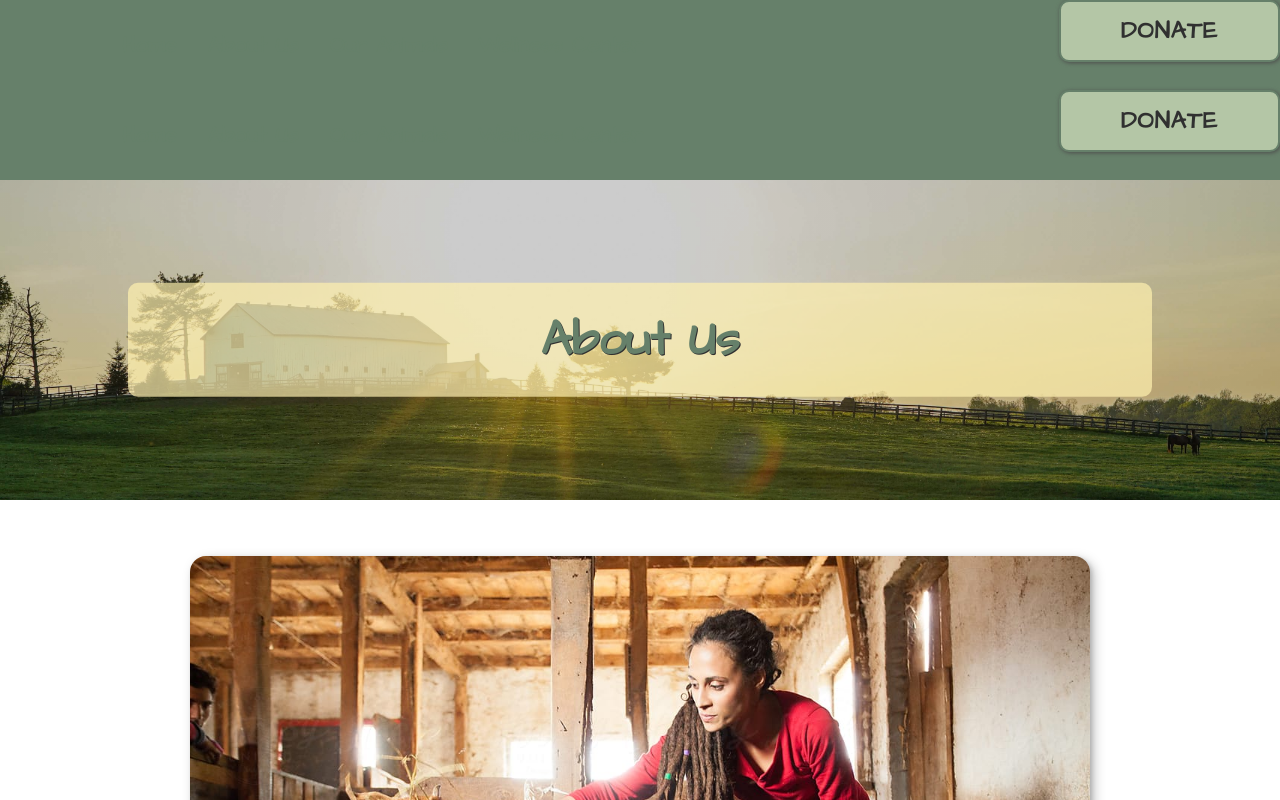
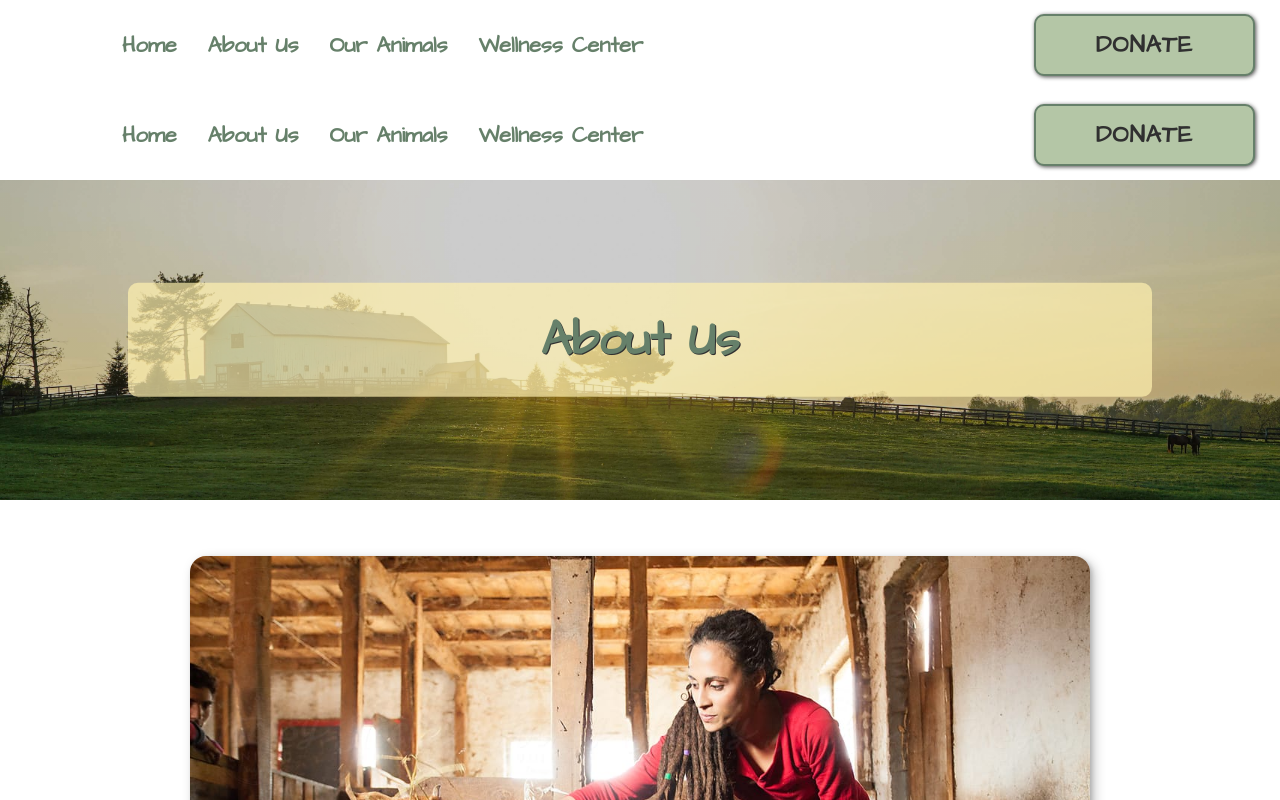
Before and after one commit to dillerwin/harmony-farms, a React (Create React App) app in the folder client/: page /about in a window 1280 px wide. Shown: the top 800 px of the page. Built offline with nearby package versions, Linux system fonts and the light colour scheme.

Commit message:
navbar css

```diff
--- a/client/src/App.css
+++ b/client/src/App.css
@@ -45,7 +45,7 @@
 
 /* --- Navbar styling --- */
 .Navbar {
-  background-color: var(--clr-drk-green);
+  background-color: white;
   width: 100%;
   height: 90px;
   font-family: var(--ff-primary);
@@ -69,7 +69,57 @@
   font-size: 22px;
   margin-left: 60px;
 }
+
+.Navbar .leftSide button {
+  display: none;
+}
+
 /* right side of navbar */
+.Navbar .rightSide {
+  flex: 30%;
+  display: flex;
+  align-items: center;
+  justify-content: flex-end;
+  padding-right: 25px;
+}
+
+.Navbar .rightSide #button:hover{
+  cursor: pointer;
+}
+
+.Navbar .rightSide #button {
+  width: 150px;
+  height: 35px;
+  width: 50px;
+  border: 6px;
+  border-radius: 8px;
+  font-size: 25px;
+  font-weight: var(--fw-bold);
+  padding-right: 20px;
+  color: var(--clr-white);
+  color: var(--clr-drk-green);
+}
+
+/* Media responsiveness for Navbar */
+@media (max-width: 850px) {
+  .Navbar .leftSide .links a {
+    font-size: 20px;
+  }
+}
+@media only screen and (max-width: 750px) {
+  .Navbar .leftSide .links a {
+    font-size: 15px;
+    padding-left: 2.5em;
+  }
+}
+@media (max-width: 650px) {
+  .Navbar .leftSide .button {
+    display: flex;
+  }
+  .Navbar .leftSide .links a {
+    display: none;
+  }
+}
 
 /* ---styles for hero image--- */
 #hero-image {
```
